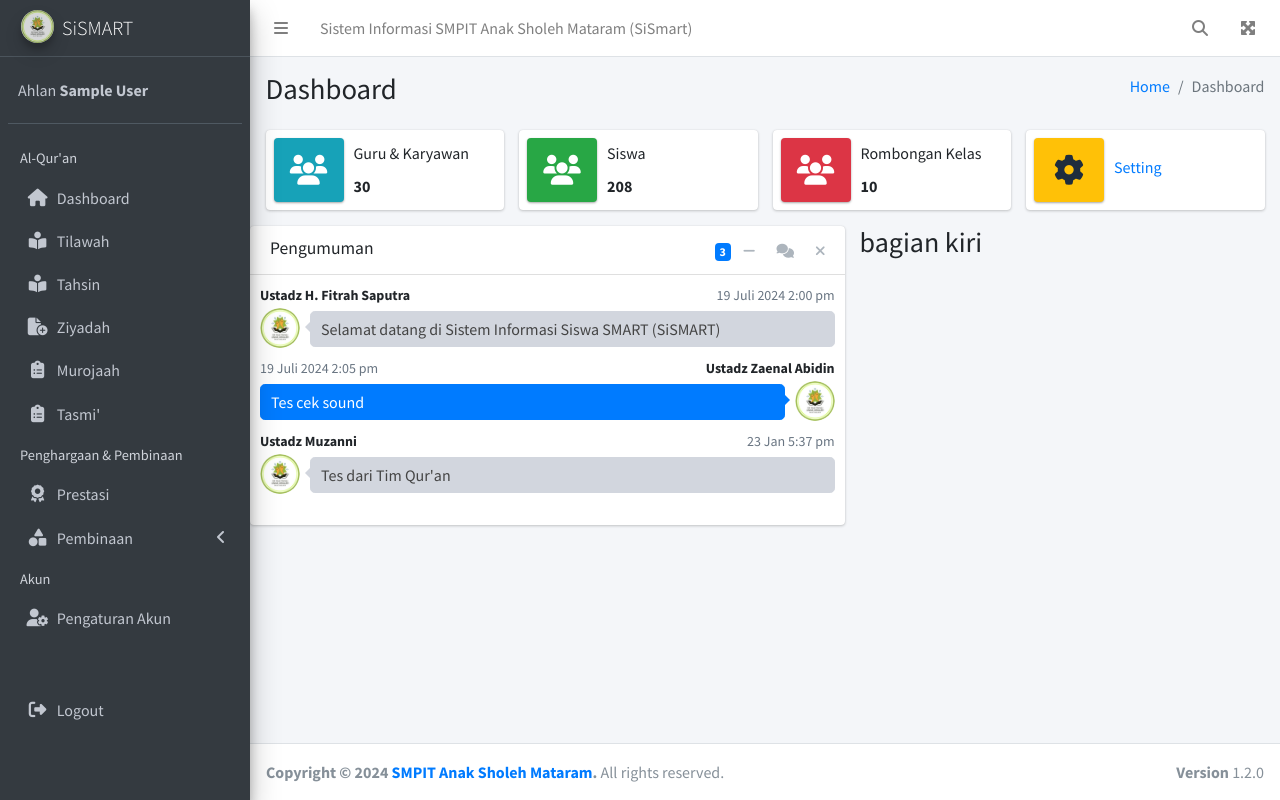
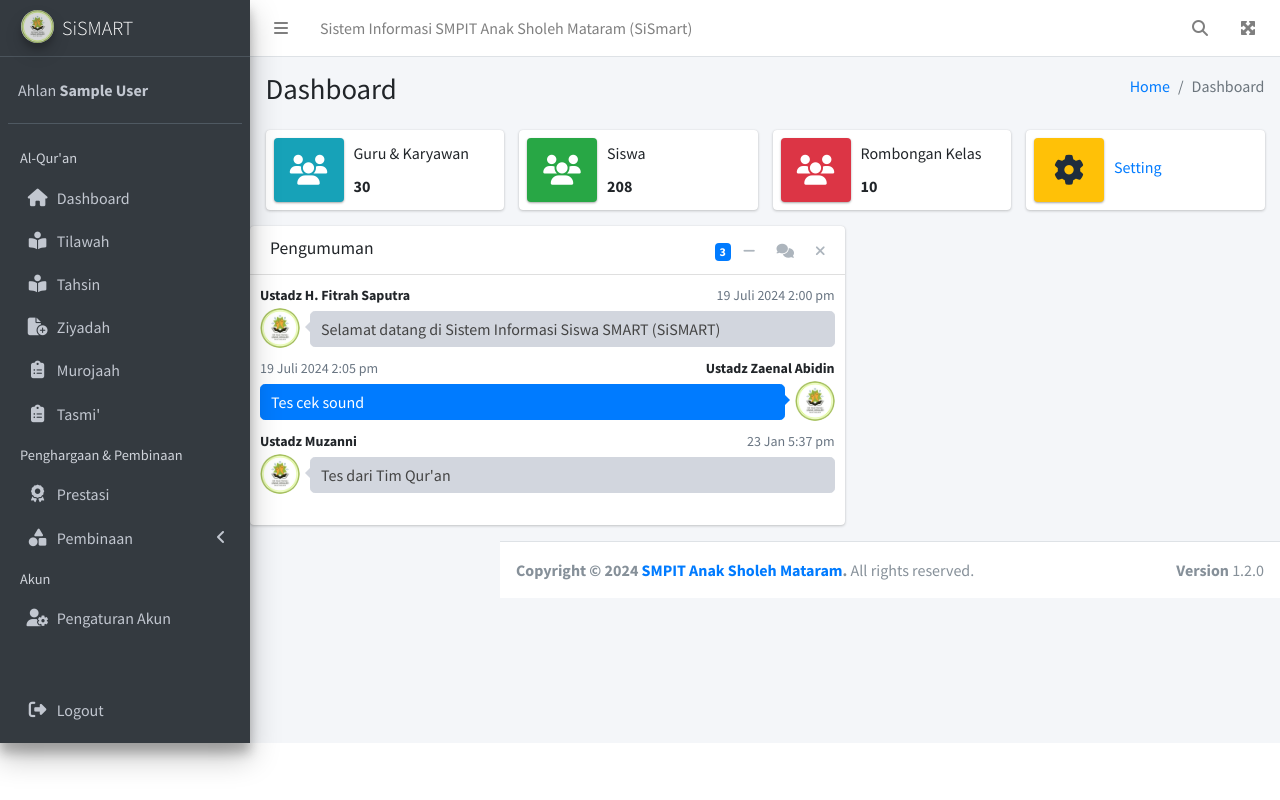
Before and after one commit to Zaenal-AB/sismart, a PHP site: page /dashboard.php in a window 1280 px wide. Run offline with PHP 8.4, Linux system fonts and the light colour scheme; the visitor is signed in with stand-in values (Sample User, id 1); some libraries are stand-ins or nearby versions.

Commit message:
update akhir qur'an sebelum kurikulum

```diff
--- a/dashboard.php
+++ b/dashboard.php
@@ -192,10 +192,6 @@ include 'layout/header.php';
             <!--/.direct-chat -->
         </section>
         <!-- /.Left col -->
-        <section class="col-lg-5 connectedSortable">
-            <h3>bagian kiri</h3>
-        </section>
-    </div>
     <!-- chat end -->
 
 </div>
--- a/data-tahsin.php
+++ b/data-tahsin.php
@@ -11,10 +11,10 @@ if (!isset($_SESSION["login"])) {
     exit;
 }
 
+date_default_timezone_set('Asia/Makassar');
 $title = 'Data Tahsin';
 include 'config/app.php';
 include 'layout/header.php';
-
 
 //Menampilkan Data Tahsin
 $data_tahsin = select("SELECT * FROM data_tahsin ORDER BY `data_tahsin`.`id` DESC");
--- a/layout/header.php
+++ b/layout/header.php
@@ -16,13 +16,6 @@
     <link rel="stylesheet" href="assets/admin/plugins/datatables-buttons/css/buttons.bootstrap4.min.css">
     <!-- Theme style -->
     <link rel="stylesheet" href="assets/admin/dist/css/adminlte.min.css">
-
-    <!-- overlayScrollbars -->
-    <link rel="stylesheet" href="assets/admin/plugins/overlayScrollbars/css/OverlayScrollbars.min.css">
-    <!-- Daterange picker -->
-    <link rel="stylesheet" href="assets/admin/plugins/daterangepicker/daterangepicker.css">
-    <!-- summernote -->
-    <link rel="stylesheet" href="assets/admin/plugins/summernote/summernote-bs4.min.css">
 
 </head>
 
```
